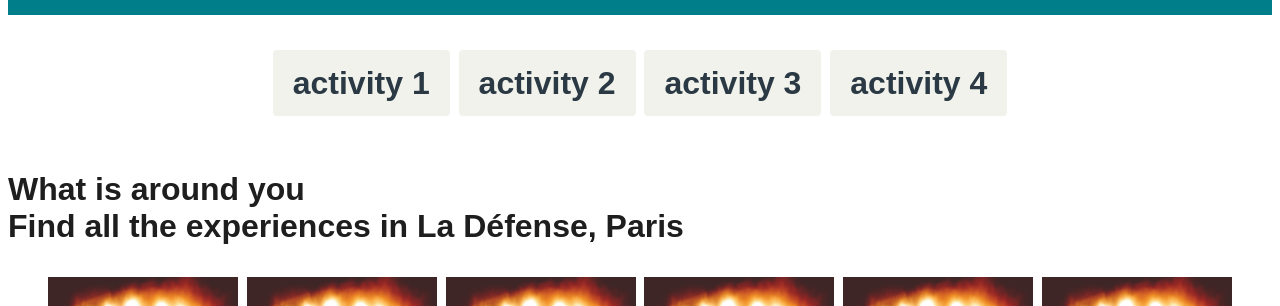
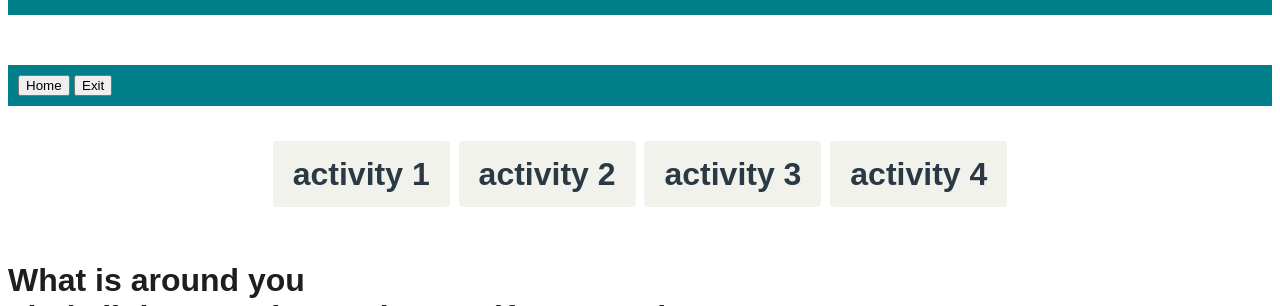
Before and after one commit to leobltx/final, a plain HTML site: page index.html in a window 1280 px wide. Shown: the part 800-1106 px from the top of the page. Drawn offline with Linux system fonts and the light colour scheme.

Commit message:
Update index.html

```diff
--- a/index.html
+++ b/index.html
@@ -44,6 +44,11 @@
 		</center>
 
 			</div>
+
+  <div class="buttonbar">
+  <button type="image" class="button" onClick="clickhome(this)">Home</button>
+  <button type="image" class="button" onClick="clickexit(this)">Exit</button>
+  </div>
 
 
 <class  id="second">
```
